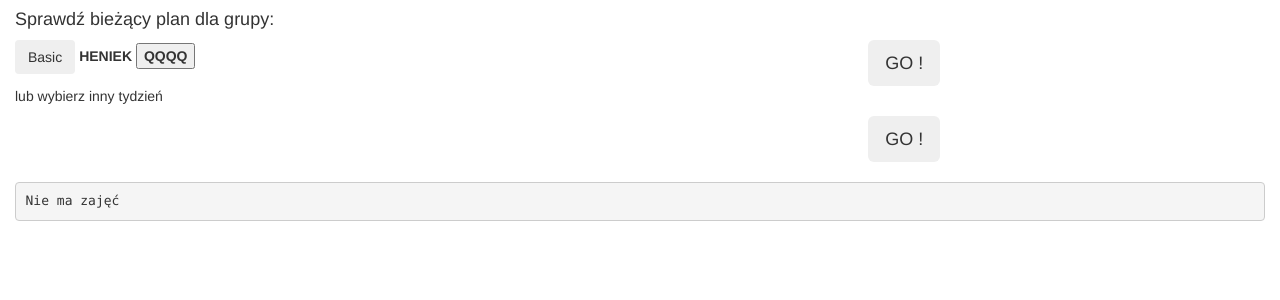
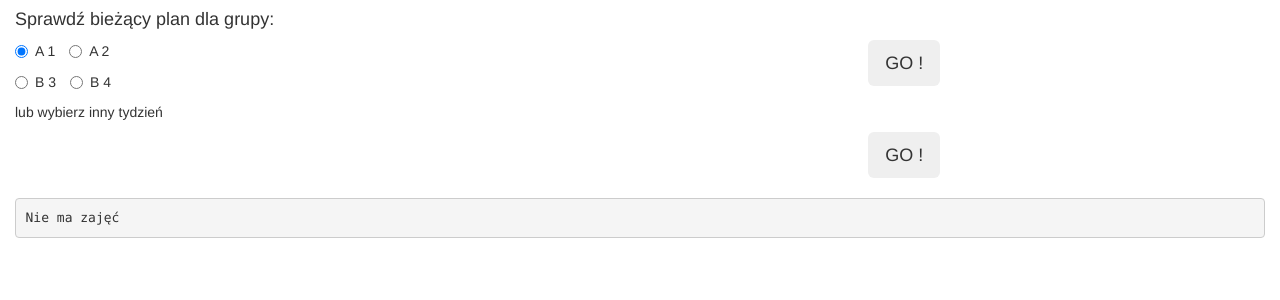
Before and after one commit to tomwisniewskiprv/Standalone_Scraper, a Django app: page / in a window 1280 px wide. Shown: the top 300 px of the page. Run offline with Django 3.2, Linux system fonts and the light colour scheme; data that the repository does not hold is empty; some libraries are stand-ins or nearby versions.

Commit message:
Beat live realase 2 , not cleaned

```diff
--- a/Standalone_Scraper/settings.py
+++ b/Standalone_Scraper/settings.py
@@ -25,7 +25,7 @@ SECRET_KEY = '6zpeieq@l)&1s17^(4%4#wxp7p)o4h&m9yv4caib^33w*^k5ow'
 # SECURITY WARNING: don't run with debug turned on in production!
 DEBUG = True
 
-ALLOWED_HOSTS = []
+ALLOWED_HOSTS = ['*']
 
 
 # Application definition
--- a/templates/scraper.html
+++ b/templates/scraper.html
@@ -10,12 +10,8 @@
                 <h4>Sprawdź bieżący plan dla grupy:</h4>
             </div>
             <div class="col-xs-8">
-                <button class="btn" name="MORDOR" value="MOOORDOOORS" form="form_scraper">
 
-                    Basic
-                </button>
-
-                {% comment %}                <p>
+                <p>
                     <label class="radio-inline">
                         <input type="radio" name="group" value="A1" checked>A 1
                     </label>
@@ -30,11 +26,7 @@
                     <label class="radio-inline">
                         <input type="radio" name="group" value="B4">B 4
                     </label>
-                </p>{% endcomment %}
-
-                <label> HENIEK
-                    <input type="button" value="QQQQ" name="HEN">
-                </label>
+                </p>
 
 
             </div>
```
